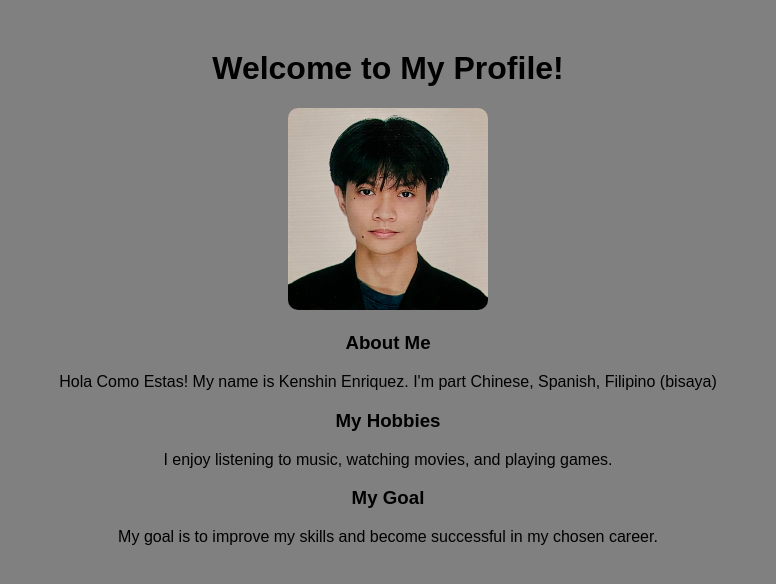
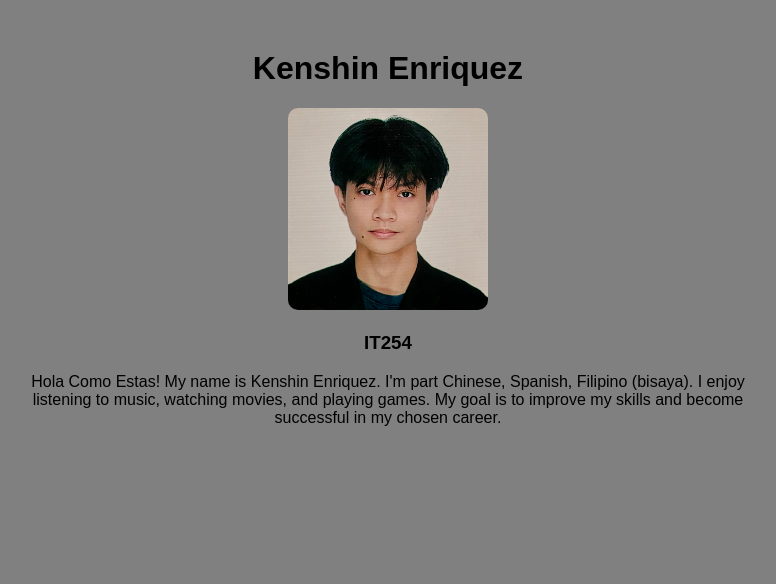
Before and after one commit to knshxin/my-profile, a plain HTML site: page profile.html in a window 1280 px wide. Shown: the whole page, without its empty margins (252-1028 px from the left). Drawn offline with Linux system fonts and the light colour scheme.

Commit message:
Add files via upload

```diff
--- a/profile.html
+++ b/profile.html
@@ -27,18 +27,13 @@
 
     <div class="profile">
 
-        <h1>Welcome to My Profile!</h1>
+        <h1>Kenshin Enriquez</h1>
 
         <img src="my_picture.jpg" width="200" alt="My Picture">
 
-        <h3>About Me</h3>
-        <p>Hola Como Estas! My name is Kenshin Enriquez. I'm part Chinese, Spanish, Filipino (bisaya)</p>
-
-        <h3>My Hobbies</h3>
-        <p>I enjoy listening to music, watching movies, and playing games.</p>
-
-        <h3>My Goal</h3>
-        <p>My goal is to improve my skills and become successful in my chosen career.</p>
+        <h3>IT254</h3>
+        <p>Hola Como Estas! My name is Kenshin Enriquez. I'm part Chinese, Spanish, Filipino (bisaya).
+            I enjoy listening to music, watching movies, and playing games. My goal is to improve my skills and become successful in my chosen career.</p>
 
     </div>
 
```
